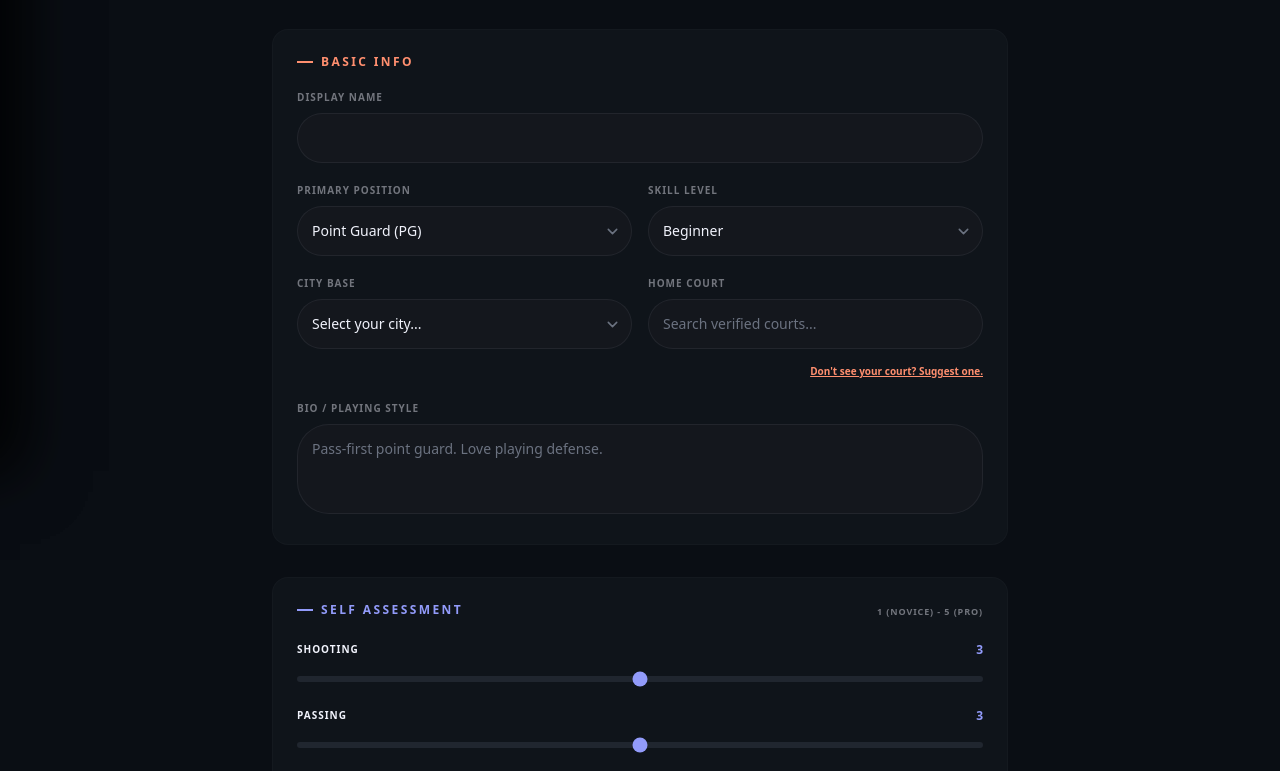
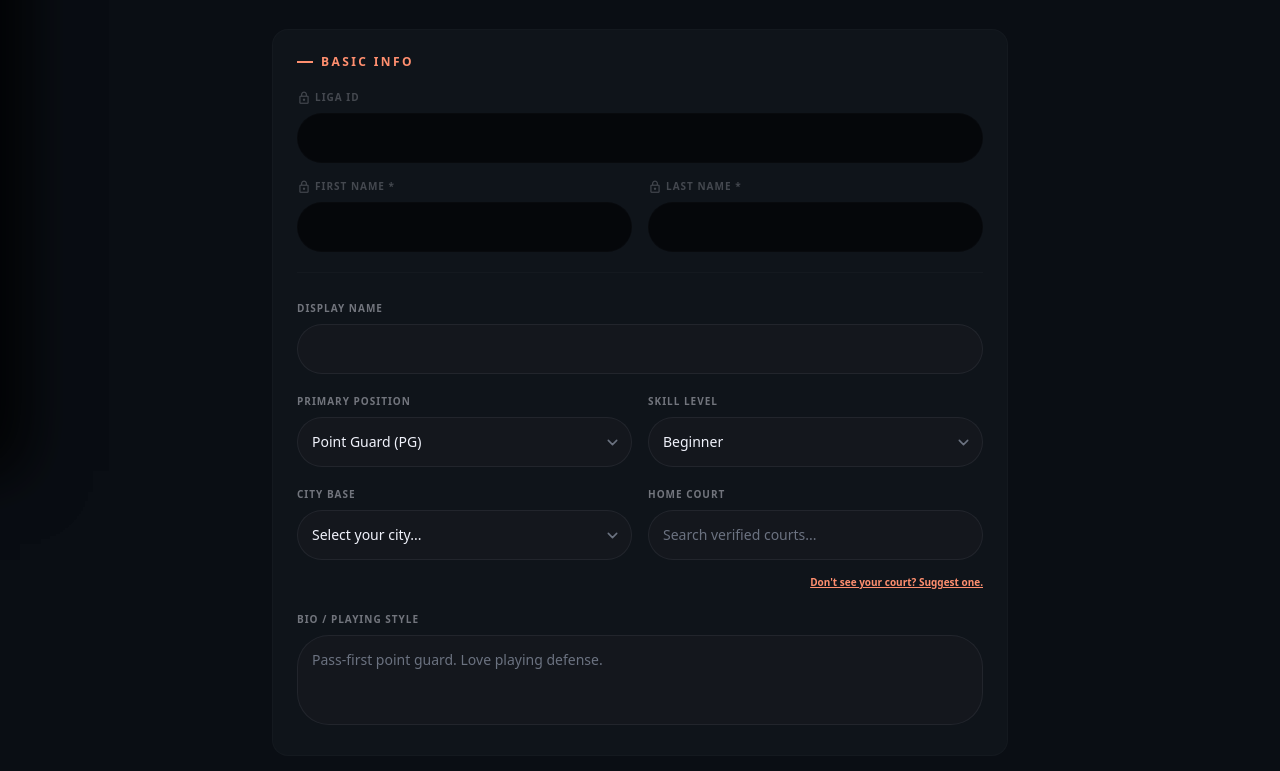
Before and after one commit to jmarcooo/LigaPH, a plain HTML site: page edit-profile.html in a window 1280 px wide. Shown: the part 329-1100 px from the top of the page. Drawn offline with nearby package versions, Linux system fonts and the light colour scheme; no server answers.

Commit message:
Update edit-profile.html

```diff
--- a/edit-profile.html
+++ b/edit-profile.html
@@ -126,7 +126,28 @@
             <div class="space-y-5 bg-surface-container-low p-6 rounded-2xl border border-outline-variant/10">
                 <h3 class="text-xs font-black uppercase tracking-[0.2em] text-primary flex items-center gap-2 mb-2"><span class="w-4 h-[2px] bg-primary"></span> Basic Info</h3>
 
-                <div class="space-y-2">
+                <div class="grid grid-cols-1 md:grid-cols-2 gap-4 pb-5 border-b border-outline-variant/10 mb-2">
+                    <div class="space-y-2 md:col-span-2">
+                        <label class="block text-[10px] font-bold text-outline-variant uppercase tracking-widest flex items-center gap-1">
+                            <span class="material-symbols-outlined text-[14px]">lock</span> Liga ID
+                        </label>
+                        <input type="text" id="ligaID" disabled class="w-full bg-[#05070a] border border-outline-variant/5 rounded-lg p-3.5 text-sm text-outline-variant font-mono cursor-not-allowed">
+                    </div>
+                    <div class="space-y-2">
+                        <label class="block text-[10px] font-bold text-outline-variant uppercase tracking-widest flex items-center gap-1">
+                            <span class="material-symbols-outlined text-[14px]">lock</span> First Name *
+                        </label>
+                        <input type="text" id="firstName" disabled class="w-full bg-[#05070a] border border-outline-variant/5 rounded-lg p-3.5 text-sm text-outline-variant font-medium cursor-not-allowed">
+                    </div>
+                    <div class="space-y-2">
+                        <label class="block text-[10px] font-bold text-outline-variant uppercase tracking-widest flex items-center gap-1">
+                            <span class="material-symbols-outlined text-[14px]">lock</span> Last Name *
+                        </label>
+                        <input type="text" id="lastName" disabled class="w-full bg-[#05070a] border border-outline-variant/5 rounded-lg p-3.5 text-sm text-outline-variant font-medium cursor-not-allowed">
+                    </div>
+                </div>
+
+                <div class="space-y-2 pt-2">
                     <label class="block text-[10px] font-bold text-outline uppercase tracking-widest">Display Name</label>
                     <input type="text" id="displayName" required class="w-full bg-[#14171d] border border-outline-variant/30 rounded-lg p-3.5 text-sm text-on-surface focus:ring-primary focus:border-primary transition-all font-medium">
                 </div>
```
